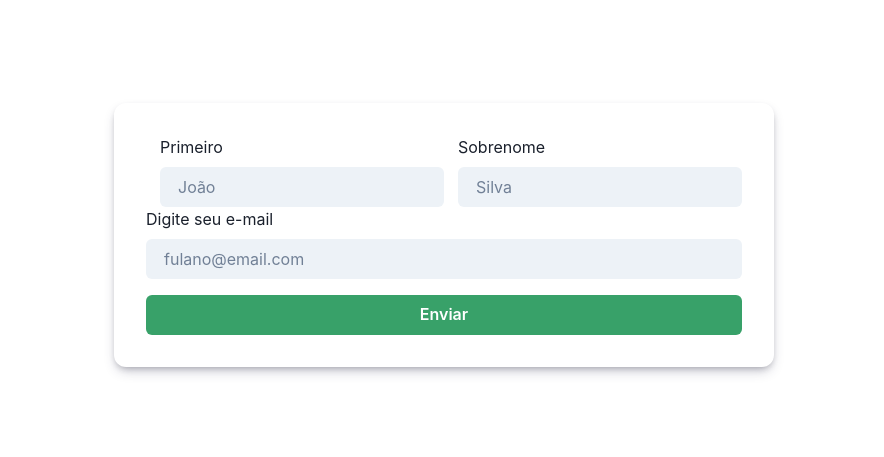
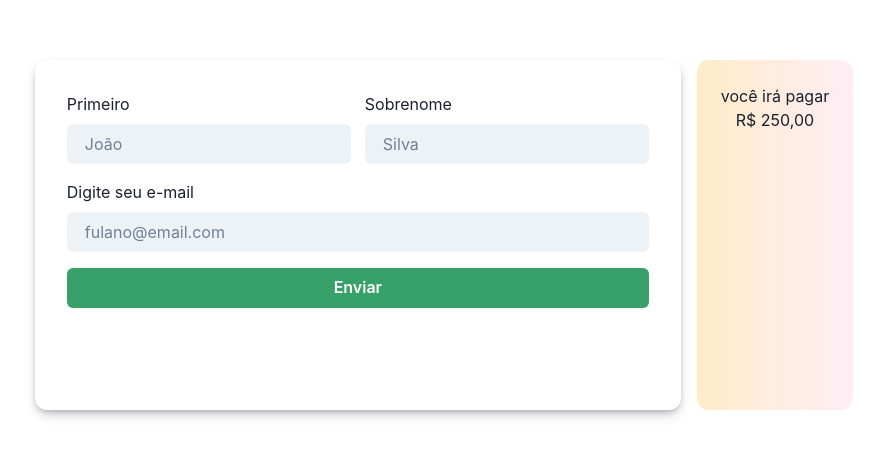
Before and after one commit to Jvctor/EmailServiceFront, a React (Vite) app: page / in a window 1280 px wide. Shown: the part 165-622 px from the top of the page, without its empty margins (196-1080 px from the left). Built offline with nearby package versions, Linux system fonts and the light colour scheme.

Commit message:
feat: adicionando card para valor a ser cobrado

```diff
--- a/src/App.css
+++ b/src/App.css
@@ -9,13 +9,14 @@
   display: flex;
   align-items: center;
   justify-content: center;
-  flex-direction: column;
+  flex-direction: row;
 }
 
 .container form{
   padding: 32px 32px;
   box-shadow: rgba(50, 50, 93, 0.25) 0px 6px 12px -2px, rgba(0, 0, 0, 0.3) 0px 3px 7px -3px;
-  border-radius: 12px;
+  border-radius: var(--border--radius-default);
+  height: 350px;
 }
 
 .container form .name-form-container{
@@ -23,3 +24,10 @@
   align-items: center;
   gap: 14px;
 }
+
+.container .product-details{
+  padding: 24px;
+  background: linear-gradient(90deg, rgba(255,236,199,1)0%, rgba(255,237,247,1) 100%);
+  border-radius: var(--border--radius-default);
+  height: 350px;
+}
--- a/src/App.tsx
+++ b/src/App.tsx
@@ -11,8 +11,8 @@ function App() {
   return (
     <div className='container'>
       <form>
+         {/* <Spacer height='4' /> */}
         <div className='name-form-container'>
-          <Spacer height='4' />
           <PrimaryInput
             value={email}
             onChange={event => setEmail(event.target.value)}
@@ -28,6 +28,7 @@ function App() {
             placeholder='Silva'
           />
         </div>
+        <Spacer height='4'/>
         <PrimaryInput
           value={secondName}
           onChange={event => setEmail(event.target.value)}
@@ -35,9 +36,14 @@ function App() {
           label='Digite seu e-mail'
           placeholder='fulano@email.com'
         />
-        <Spacer height='4' />
+        <Spacer height='4'/>
         <Button colorScheme='green' width='100%'>Enviar</Button>
       </form>
+      <Spacer height='6' maxWidth='4' />
+      <div className='product-details'>
+     <h2>você irá pagar</h2>
+     <span>R$ 250,00</span>
+      </div>
     </div>
   )
 }
--- a/src/index.css
+++ b/src/index.css
@@ -6,6 +6,8 @@
   color-scheme: light dark;
   color: rgba(255, 255, 255, 0.87);
   background-color: #242424;
+
+  --border--radius-default: 12px;
 }
 
 * {
```
